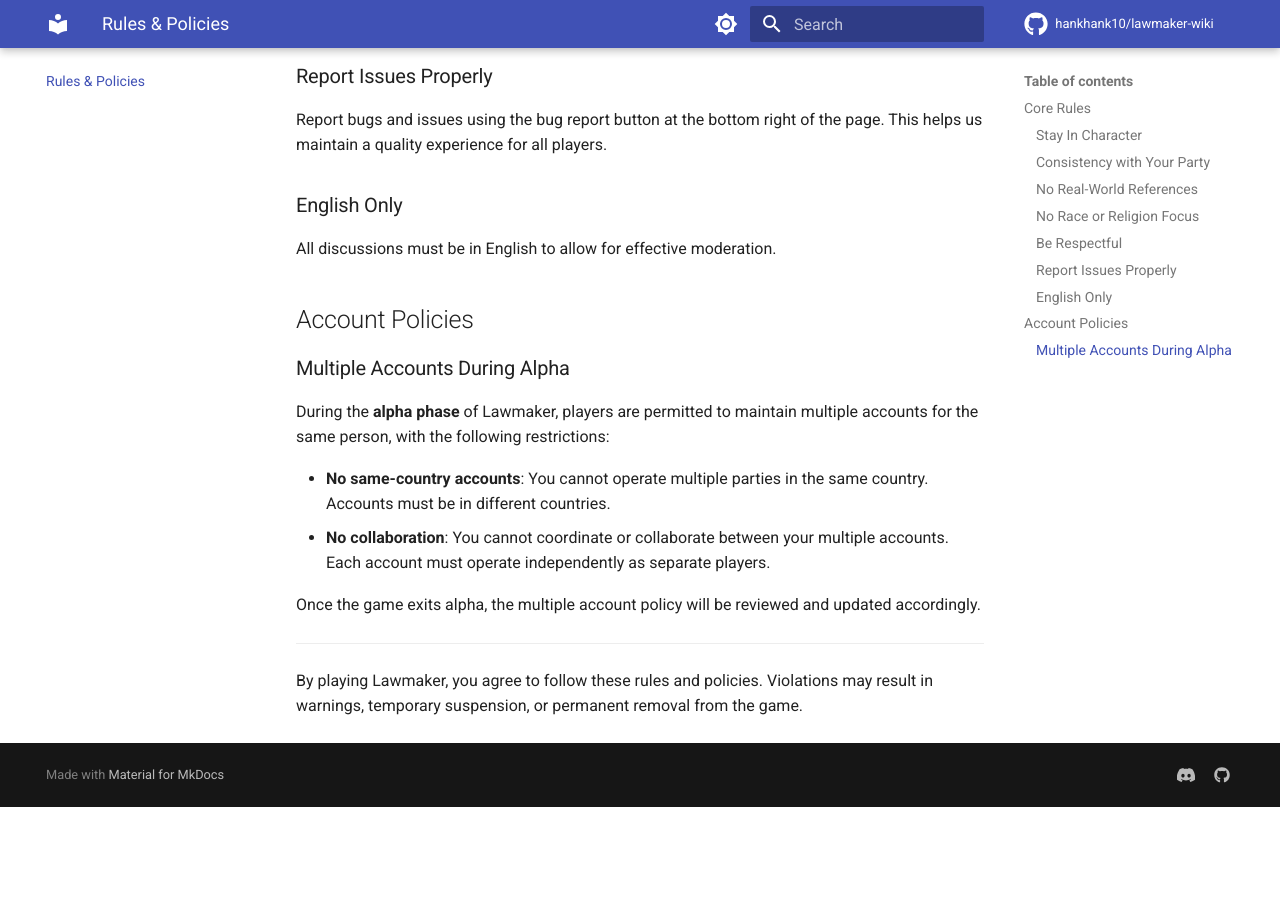
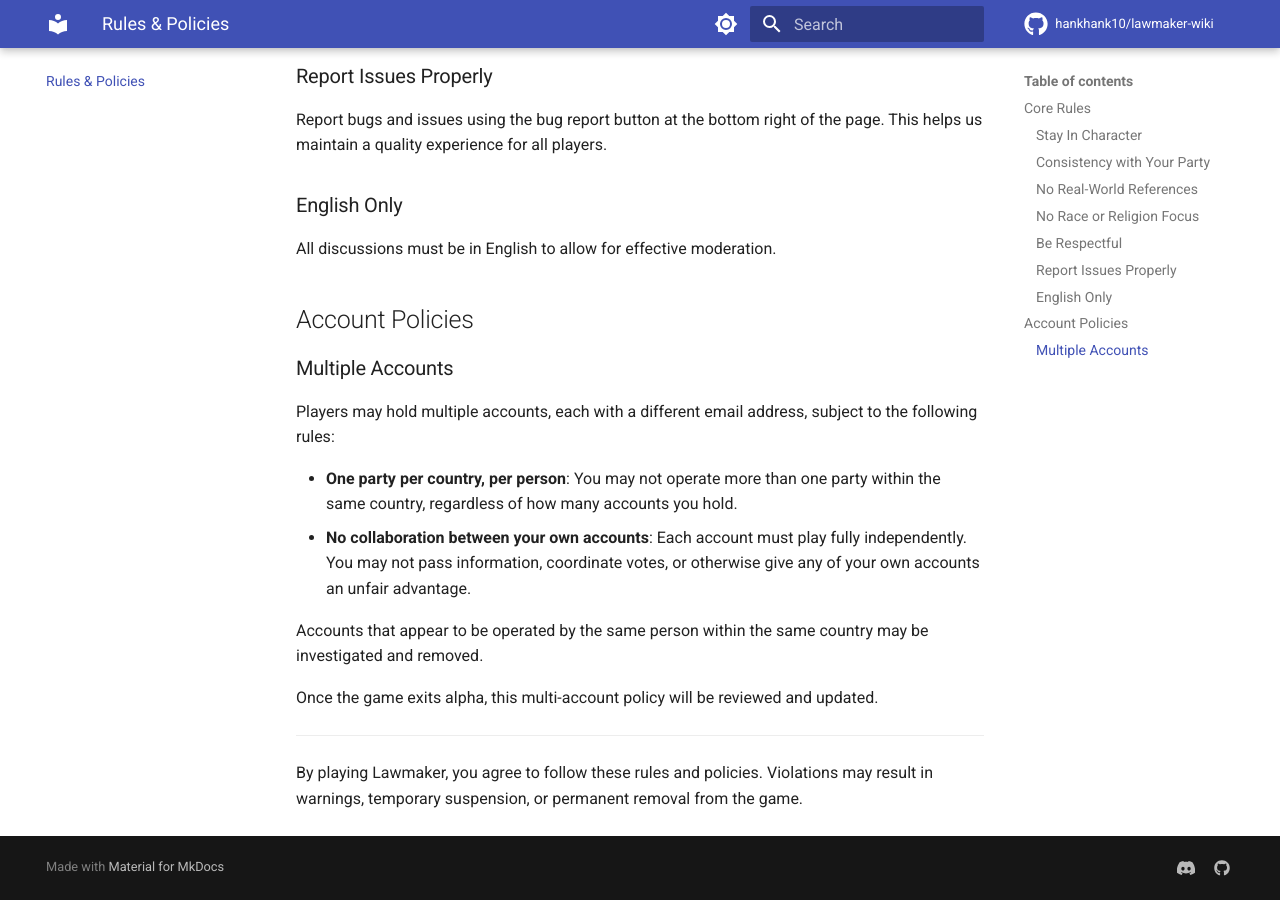
Before and after one commit to hankhank10/lawmaker-wiki, an MkDocs documentation site: the page built from docs/rules.md, in a window 1280 px wide and 900 px high, scrolled down 955 px. Built offline with MkDocs 1.6.1 and Material for MkDocs 9.7.7, drawn with Linux system fonts in a browser that asks for light colours; comment, search, counter and statistics services are not loaded; before the commit the page ends 1762 px from its top, so only the background shows below that.

Commit message:
📝 Sync from private repo
Auto-synced from hankhank10/lawmaker/game-manual

```diff
--- a/docs/rules.md
+++ b/docs/rules.md
@@ -34,14 +34,16 @@ All discussions must be in English to allow for effective moderation.
 
 ## Account Policies
 
-### Multiple Accounts During Alpha
+### Multiple Accounts
 
-During the **alpha phase** of Lawmaker, players are permitted to maintain multiple accounts for the same person, with the following restrictions:
+Players may hold multiple accounts, each with a different email address, subject to the following rules:
 
-- **No same-country accounts**: You cannot operate multiple parties in the same country. Accounts must be in different countries.
-- **No collaboration**: You cannot coordinate or collaborate between your multiple accounts. Each account must operate independently as separate players.
+- **One party per country, per person**: You may not operate more than one party within the same country, regardless of how many accounts you hold.
+- **No collaboration between your own accounts**: Each account must play fully independently. You may not pass information, coordinate votes, or otherwise give any of your own accounts an unfair advantage.
 
-Once the game exits alpha, the multiple account policy will be reviewed and updated accordingly.
+Accounts that appear to be operated by the same person within the same country may be investigated and removed.
+
+Once the game exits alpha, this multi-account policy will be reviewed and updated.
 
 ---
 
```
Also changed, not shown: docs/gameplay/parties.md (+2 -2 lines).
